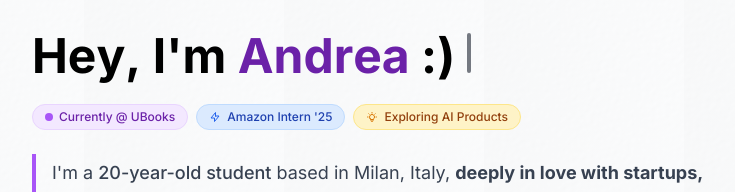
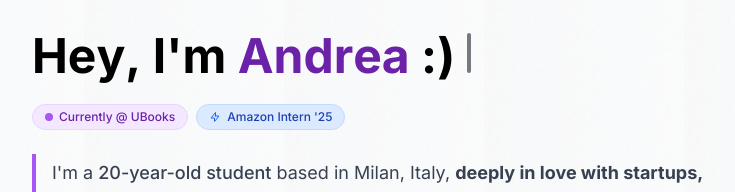
Before and after one commit to WaverAndrew/portfolio-website, a Next.js app: page / in a window 1280 px wide. Shown: the top 192 px of the page, without its empty margins (256-991 px from the left). Built offline with nearby package versions, Linux system fonts and the light colour scheme.

Commit message:
adjustments

```diff
--- a/src/components/MicroBanners/index.tsx
+++ b/src/components/MicroBanners/index.tsx
@@ -28,25 +28,6 @@ export const MicroBanners: React.FC = () => {
           Amazon Intern '25
         </span>
       </div>
-
-      <div className="inline-flex items-center gap-1.5 py-1 px-3 rounded-full bg-amber-100 dark:bg-amber-900/30 border border-amber-200 dark:border-amber-800">
-        <svg
-          className="w-3 h-3 text-amber-600 dark:text-amber-400"
-          fill="none"
-          viewBox="0 0 24 24"
-          stroke="currentColor"
-        >
-          <path
-            strokeLinecap="round"
-            strokeLinejoin="round"
-            strokeWidth={2}
-            d="M9.663 17h4.673M12 3v1m6.364 1.636l-.707.707M21 12h-1M4 12H3m3.343-5.657l-.707-.707m2.828 9.9a5 5 0 117.072 0l-.548.547A3.374 3.374 0 0014 18.469V19a2 2 0 11-4 0v-.531c0-.895-.356-1.754-.988-2.386l-.548-.547z"
-          />
-        </svg>
-        <span className="text-xs font-medium text-amber-800 dark:text-amber-300">
-          Exploring AI Products
-        </span>
-      </div>
     </div>
   );
 };
```
